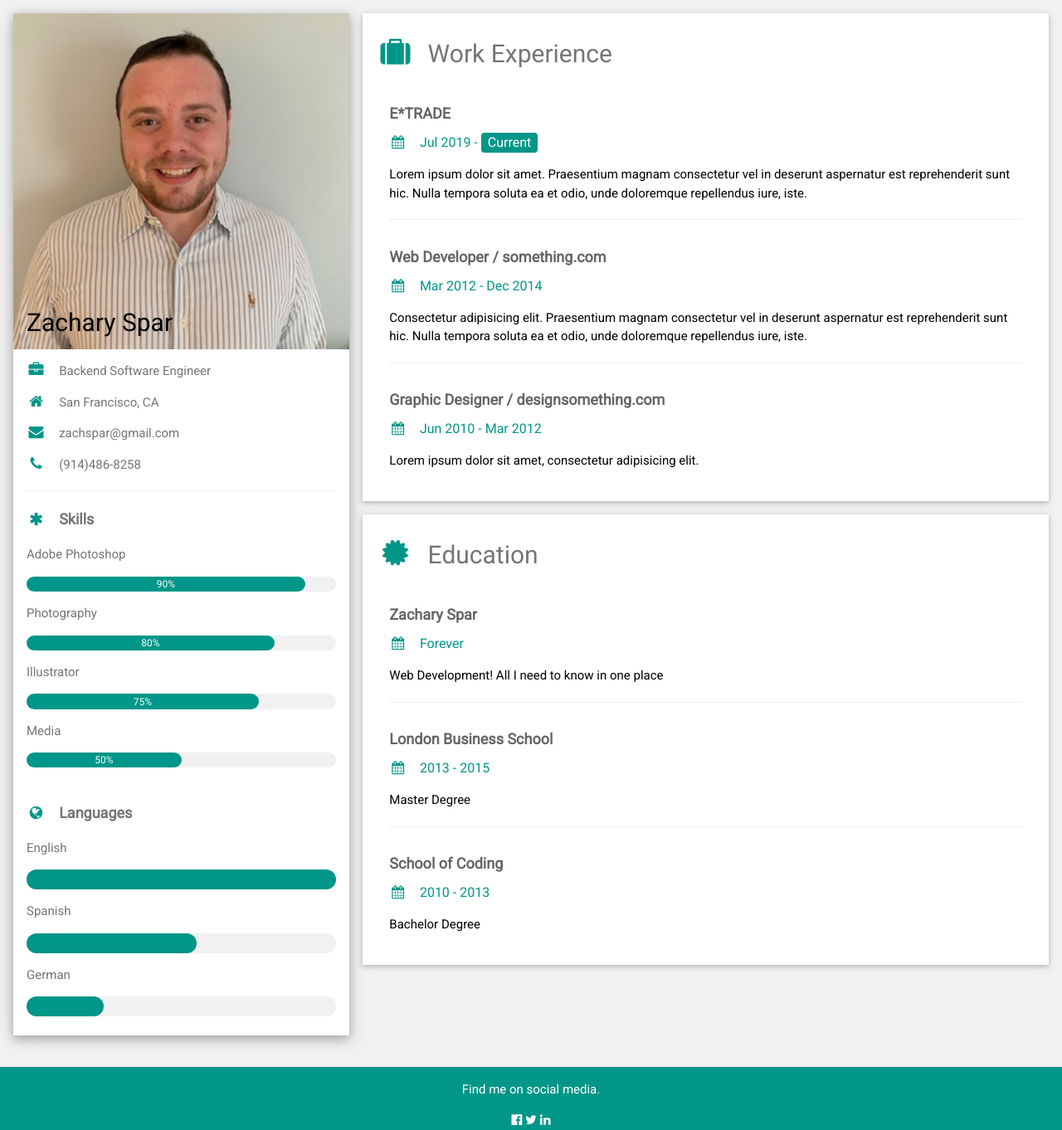
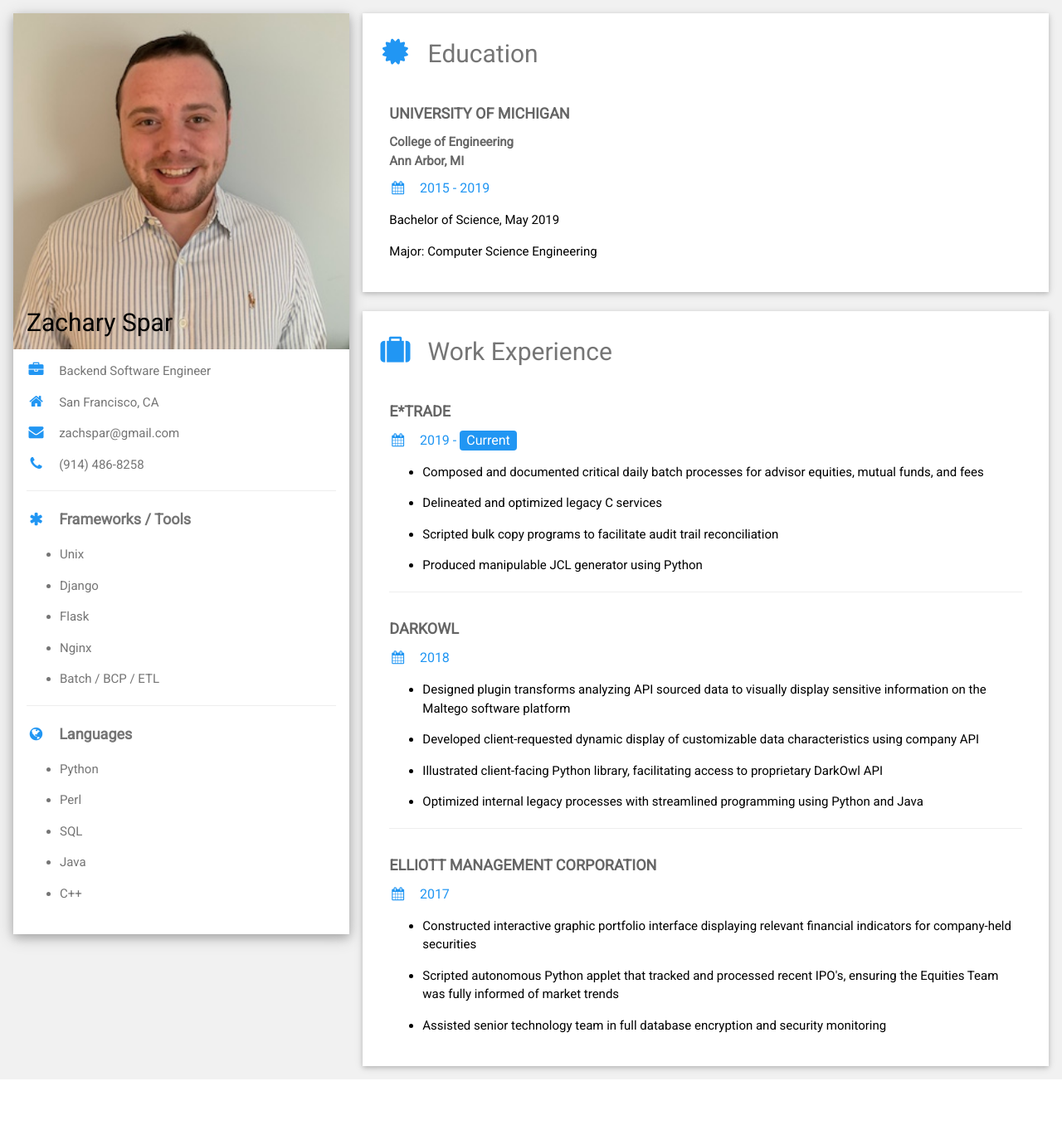
Before and after one commit to zachspar/resume, a Flask app: page / in a window 1280 px wide. Shown: the whole page at 83% size. After the commit the page ends 1301 px from the top, so only its background shows below. Run offline with Flask 2, Linux system fonts and the light colour scheme.

Commit message:
update template

```diff
--- a/templates/home/index.html
+++ b/templates/home/index.html
@@ -1,6 +1,6 @@
 <!DOCTYPE html>
 <html>
-<title>Zachary Spar</title>
+<title>Zachary Spar - Resume</title>
 <meta charset="UTF-8">
 <meta name="viewport" content="width=device-width, initial-scale=1">
 <link rel="stylesheet" href="https://www.w3schools.com/w3css/4/w3.css">
@@ -22,52 +22,35 @@ html,body,h1,h2,h3,h4,h5,h6 {font-family: "Roboto", sans-serif}
 
       <div class="w3-white w3-text-grey w3-card-4">
         <div class="w3-display-container">
-          <img src="{{ url_for('static', filename='home/SPAR_headshot.jpeg') }}" style="width:100%" alt="Avatar">
+          <img src="{{ url_for('static', filename='home/SPAR_headshot.jpeg') }}" style="width:100%" alt="Headshot">
           <div class="w3-display-bottomleft w3-container w3-text-black">
             <h2>Zachary Spar</h2>
           </div>
         </div>
         <div class="w3-container">
-          <p><i class="fa fa-briefcase fa-fw w3-margin-right w3-large w3-text-teal"></i>Backend Software Engineer</p>
-          <p><i class="fa fa-home fa-fw w3-margin-right w3-large w3-text-teal"></i>San Francisco, CA</p>
-          <p><i class="fa fa-envelope fa-fw w3-margin-right w3-large w3-text-teal"></i>zachspar@gmail.com</p>
-          <p><i class="fa fa-phone fa-fw w3-margin-right w3-large w3-text-teal"></i>(914)486-8258</p>
+          <p><i class="fa fa-briefcase fa-fw w3-margin-right w3-large w3-text-blue"></i>Backend Software Engineer</p>
+          <p><i class="fa fa-home fa-fw w3-margin-right w3-large w3-text-blue"></i>San Francisco, CA</p>
+          <p><i class="fa fa-envelope fa-fw w3-margin-right w3-large w3-text-blue"></i>zachspar@gmail.com</p>
+          <p><i class="fa fa-phone fa-fw w3-margin-right w3-large w3-text-blue"></i>(914) 486-8258</p>
           <hr>
 
-          <p class="w3-large"><b><i class="fa fa-asterisk fa-fw w3-margin-right w3-text-teal"></i>Skills</b></p>
-          <p>Adobe Photoshop</p>
-          <div class="w3-light-grey w3-round-xlarge w3-small">
-            <div class="w3-container w3-center w3-round-xlarge w3-teal" style="width:90%">90%</div>
-          </div>
-          <p>Photography</p>
-          <div class="w3-light-grey w3-round-xlarge w3-small">
-            <div class="w3-container w3-center w3-round-xlarge w3-teal" style="width:80%">
-              <div class="w3-center w3-text-white">80%</div>
-            </div>
-          </div>
-          <p>Illustrator</p>
-          <div class="w3-light-grey w3-round-xlarge w3-small">
-            <div class="w3-container w3-center w3-round-xlarge w3-teal" style="width:75%">75%</div>
-          </div>
-          <p>Media</p>
-          <div class="w3-light-grey w3-round-xlarge w3-small">
-            <div class="w3-container w3-center w3-round-xlarge w3-teal" style="width:50%">50%</div>
-          </div>
-          <br>
-
-          <p class="w3-large w3-text-theme"><b><i class="fa fa-globe fa-fw w3-margin-right w3-text-teal"></i>Languages</b></p>
-          <p>English</p>
-          <div class="w3-light-grey w3-round-xlarge">
-            <div class="w3-round-xlarge w3-teal" style="height:24px;width:100%"></div>
-          </div>
-          <p>Spanish</p>
-          <div class="w3-light-grey w3-round-xlarge">
-            <div class="w3-round-xlarge w3-teal" style="height:24px;width:55%"></div>
-          </div>
-          <p>German</p>
-          <div class="w3-light-grey w3-round-xlarge">
-            <div class="w3-round-xlarge w3-teal" style="height:24px;width:25%"></div>
-          </div>
+          <p class="w3-large"><b><i class="fa fa-asterisk fa-fw w3-margin-right w3-text-blue"></i>Frameworks / Tools</b></p>
+            <ul>
+                <li><p>Unix</p></li>
+                <li><p>Django</p></li>
+                <li><p>Flask</p></li>
+                <li><p>Nginx</p></li>
+                <li><p>Batch / BCP / ETL</p></li>
+            </ul>
+            <hr>
+          <p class="w3-large w3-text-theme"><b><i class="fa fa-globe fa-fw w3-margin-right w3-text-blue"></i>Languages</b></p>
+            <ul>
+                <li><p>Python</p></li>
+                <li><p>Perl</p></li>
+                <li><p>SQL</p></li>
+                <li><p>Java</p></li>
+                <li><p>C++</p></li>
+            </ul>
           <br>
         </div>
       </div><br>
@@ -77,47 +60,59 @@ html,body,h1,h2,h3,h4,h5,h6 {font-family: "Roboto", sans-serif}
 
     <!-- Right Column -->
     <div class="w3-twothird">
+        <div class="w3-container w3-card w3-white">
+            <h2 class="w3-text-grey w3-padding-16"><i class="fa fa-certificate fa-fw w3-margin-right w3-xxlarge w3-text-blue"></i>Education</h2>
+            <div class="w3-container">
+                <h5 class="w3-opacity"><b class="w3-hover-yellow">UNIVERSITY OF MICHIGAN</b></h5>
+                <h7 class="w3-opacity"><b class="w3-hover-blue">College of Engineering</b></h7>
+                <br>
+                <h8 class="w3-opacity"><b>Ann Arbor, MI</b></h8>
+                <h6 class="w3-text-blue"><i class="fa fa-calendar fa-fw w3-margin-right"></i>2015 - 2019</h6>
+                <p>Bachelor of Science, May 2019</p>
+                <p>Major: Computer Science Engineering</p>
+                <br>
+            </div>
+        </div>
+        <br>
 
       <div class="w3-container w3-card w3-white w3-margin-bottom">
-        <h2 class="w3-text-grey w3-padding-16"><i class="fa fa-suitcase fa-fw w3-margin-right w3-xxlarge w3-text-teal"></i>Work Experience</h2>
+        <h2 class="w3-text-grey w3-padding-16"><i class="fa fa-suitcase fa-fw w3-margin-right w3-xxlarge w3-text-blue"></i>Work Experience</h2>
+
         <div class="w3-container">
           <h5 class="w3-opacity"><b>E*TRADE</b></h5>
-          <h6 class="w3-text-teal"><i class="fa fa-calendar fa-fw w3-margin-right"></i>Jul 2019 - <span class="w3-tag w3-teal w3-round">Current</span></h6>
-          <p>Lorem ipsum dolor sit amet. Praesentium magnam consectetur vel in deserunt aspernatur est reprehenderit sunt hic. Nulla tempora soluta ea et odio, unde doloremque repellendus iure, iste.</p>
+          <h6 class="w3-text-blue"><i class="fa fa-calendar fa-fw w3-margin-right"></i>2019 - <span class="w3-tag w3-blue w3-round">Current</span></h6>
+            <ul>
+                <li><p>Composed and documented critical daily batch processes for advisor equities, mutual funds, and fees</p></li>
+                <li><p>Delineated and optimized legacy C services</p></li>
+                <li><p>Scripted bulk copy programs to facilitate audit trail reconciliation</p></li>
+                <li><p>Produced manipulable JCL generator using Python</p></li>
+            </ul>
           <hr>
         </div>
+
         <div class="w3-container">
-          <h5 class="w3-opacity"><b>Web Developer / something.com</b></h5>
-          <h6 class="w3-text-teal"><i class="fa fa-calendar fa-fw w3-margin-right"></i>Mar 2012 - Dec 2014</h6>
-          <p>Consectetur adipisicing elit. Praesentium magnam consectetur vel in deserunt aspernatur est reprehenderit sunt hic. Nulla tempora soluta ea et odio, unde doloremque repellendus iure, iste.</p>
+          <h5 class="w3-opacity"><b>DARKOWL</b></h5>
+          <h6 class="w3-text-blue"><i class="fa fa-calendar fa-fw w3-margin-right"></i>2018</h6>
+            <ul>
+                <li><p>Designed plugin transforms analyzing API sourced data to visually display sensitive information on the Maltego software platform</p></li>
+                <li><p>Developed client-requested dynamic display of customizable data characteristics using company API</p></li>
+                <li><p>Illustrated client-facing Python library, facilitating access to proprietary DarkOwl API</p></li>
+                <li><p>Optimized internal legacy processes with streamlined programming using Python and Java</p></li>
+            </ul>
           <hr>
         </div>
+
         <div class="w3-container">
-          <h5 class="w3-opacity"><b>Graphic Designer / designsomething.com</b></h5>
-          <h6 class="w3-text-teal"><i class="fa fa-calendar fa-fw w3-margin-right"></i>Jun 2010 - Mar 2012</h6>
-          <p>Lorem ipsum dolor sit amet, consectetur adipisicing elit. </p><br>
+          <h5 class="w3-opacity"><b>ELLIOTT MANAGEMENT CORPORATION</b></h5>
+          <h6 class="w3-text-blue"><i class="fa fa-calendar fa-fw w3-margin-right"></i>2017</h6>
+            <ul>
+                <li><p>Constructed interactive graphic portfolio interface displaying relevant financial indicators for company-held securities</p></li>
+                <li><p>Scripted autonomous Python applet that tracked and processed recent IPO's, ensuring the Equities Team was fully informed of market trends</p></li>
+                <li><p>Assisted senior technology team in full database encryption and security monitoring</p></li>
+            </ul>
+            <br>
         </div>
-      </div>
 
-      <div class="w3-container w3-card w3-white">
-        <h2 class="w3-text-grey w3-padding-16"><i class="fa fa-certificate fa-fw w3-margin-right w3-xxlarge w3-text-teal"></i>Education</h2>
-        <div class="w3-container">
-          <h5 class="w3-opacity"><b>Zachary Spar</b></h5>
-          <h6 class="w3-text-teal"><i class="fa fa-calendar fa-fw w3-margin-right"></i>Forever</h6>
-          <p>Web Development! All I need to know in one place</p>
-          <hr>
-        </div>
-        <div class="w3-container">
-          <h5 class="w3-opacity"><b>London Business School</b></h5>
-          <h6 class="w3-text-teal"><i class="fa fa-calendar fa-fw w3-margin-right"></i>2013 - 2015</h6>
-          <p>Master Degree</p>
-          <hr>
-        </div>
-        <div class="w3-container">
-          <h5 class="w3-opacity"><b>School of Coding</b></h5>
-          <h6 class="w3-text-teal"><i class="fa fa-calendar fa-fw w3-margin-right"></i>2010 - 2013</h6>
-          <p>Bachelor Degree</p><br>
-        </div>
       </div>
 
     <!-- End Right Column -->
@@ -129,12 +124,9 @@ html,body,h1,h2,h3,h4,h5,h6 {font-family: "Roboto", sans-serif}
   <!-- End Page Container -->
 </div>
 
-<footer class="w3-container w3-teal w3-center w3-margin-top">
-  <p>Find me on social media.</p>
-  <i class="fa fa-facebook-official w3-hover-opacity"></i>
-  <i class="fa fa-twitter w3-hover-opacity"></i>
-  <i class="fa fa-linkedin w3-hover-opacity"></i>
-</footer>
+{#<footer class="w3-container w3-blue w3-center w3-margin-top">#}
+{#  <h3><a href="#">Contact me.</a></h3>#}
+{#</footer>#}
 
 </body>
 </html>
```
